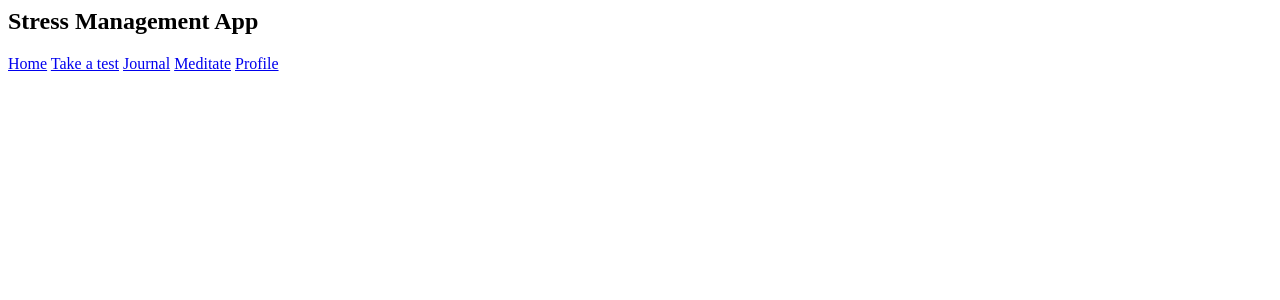
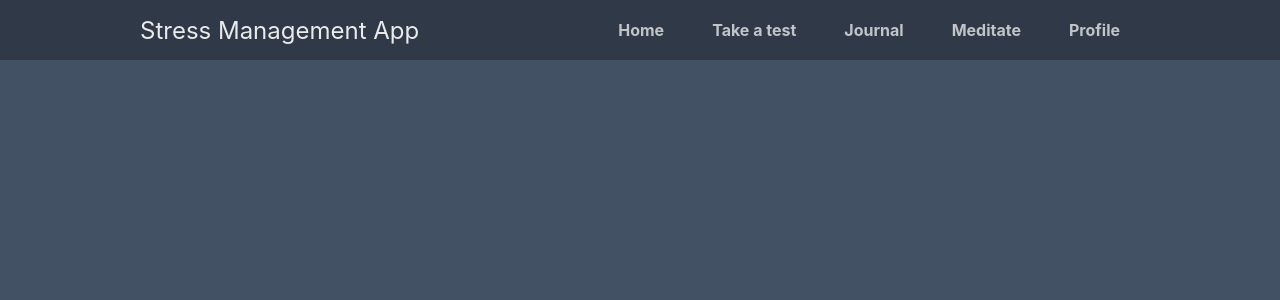
Before and after one commit to GKMmarcus/Stress-and-Anxiety-Management-App, a Flask app: page /home in a window 1280 px wide. Shown: the top 300 px of the page. Run offline with Flask 3, Linux system fonts and the light colour scheme; some libraries are stand-ins or nearby versions.

Commit message:
Update the CSS file

```diff
--- a/static/styles.css
+++ b/static/styles.css
@@ -77,3 +77,71 @@ body {
     background-color: #2868c7;
     transition: background-color 0.2s;
 }
+.navtop {
+    background-color: #2f3947;
+    height: 60px;
+    width: 100%;
+    border: 0;
+}
+.navtop div {
+    display: flex;
+    margin: 0 auto;
+    width: 1000px;
+    height: 100%;
+}
+.navtop div h1, .navtop div a {
+    display: inline-flex;
+    align-items: center;
+}
+.navtop div h1 {
+    flex: 1;
+    font-size: 24px;
+    padding: 0;
+   margin: 0;
+    color: #eaebed;
+    font-weight: normal;
+}
+.navtop div a {
+    padding: 0 20px;
+    text-decoration: none;
+    color: #c1c4c8;
+    font-weight: bold;
+}
+.navtop div a i {
+    padding: 2px 8px 0 0;
+}
+.navtop div a:hover {
+    color: #eaebed;
+}
+body.loggedin {
+    background-color: #f3f4f7;
+}
+.content {
+    width: 1000px;
+    margin: 0 auto;
+}
+.content h2 {
+    margin: 0;
+    padding: 25px 0;
+    font-size: 22px;
+    border-bottom: 1px solid #e0e0e3;
+    color: #4a536e;
+}
+.content > p, .content > div {
+    box-shadow: 0 0 5px 0 rgba(0, 0, 0, 0.1);
+    margin: 25px 0;
+    padding: 25px;
+  background-color: #fff;
+}
+.content > p table td, .content > div table td {
+  padding: 5px;
+}
+.content > p table td:first-child, .content > div table td:first-child {
+  font-weight: bold;
+  color: #4a536e;
+  padding-right: 15px;
+}
+.content > div p {
+  padding: 5px;
+  margin: 0 0 10px 0;
+}
--- a/templates/home.html
+++ b/templates/home.html
@@ -3,6 +3,7 @@
         <meta charset="utf-8">
         <meta name="viewport" content="width=device-width, initial-scale=1.0">
         <title>Home</title>
+        <link rel="stylesheet" href="{{ url_for('static', filename='styles.css') }}">
     </head>
     <body>
         <nav class = 'navtop'>
```
